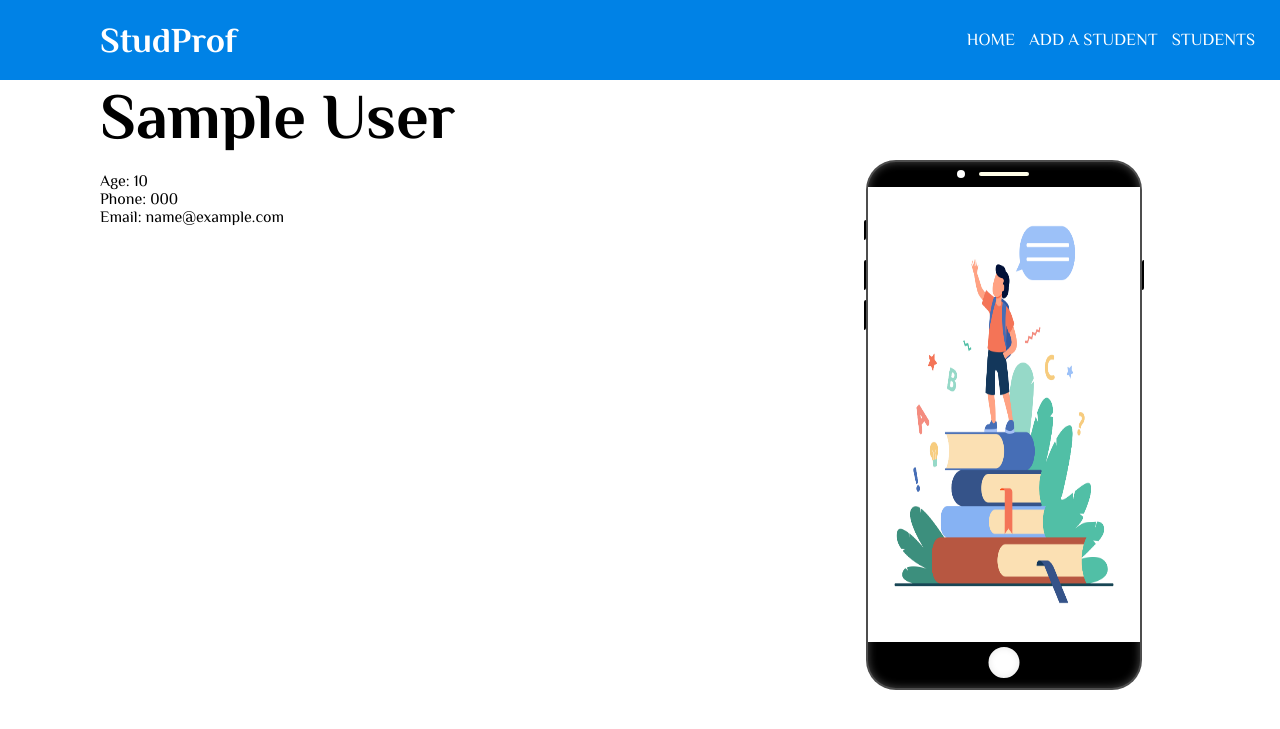
After one commit to asbn223/studprof, a Django app: page /student/1/ in a window 1280 px wide. The commit adds this page. Shown: the top 729 px of the page. Run offline with Django 3.2, Linux system fonts and the light colour scheme; tables that the repository leaves empty hold one stand-in row (values such as "Sample post"); some libraries are stand-ins or nearby versions.

Commit message:
Detail page has been added:

```diff
--- a/dataprocess/urls.py
+++ b/dataprocess/urls.py
@@ -19,7 +19,7 @@ from django.conf.urls.static import static
 from django.conf import settings
 
 from demo.views import demo,add_person
-from student_profile.views import home, add_student_form, student_profile
+from student_profile.views import home, add_student_form, Students, Student_detail
 
 
 urlpatterns = [
@@ -27,6 +27,7 @@ urlpatterns = [
     path('', home, name="home"),
     # path('add/', forms, name="add"),
     path('add/', add_student_form, name="add"),
-    path('student/', student_profile, name="student_profile"),
+    path('student/', Students.as_view(), name="student_profile"),
+    path('student/<pk>/', Student_detail.as_view(), name="student_detail"),
     # path('demo/script',add_person, name="add_person")
 ] + static(settings.STATIC_URL,document_root=settings.STATIC_ROOT) + static(settings.MEDIA_URL, document_root=settings.MEDIA_ROOT)
--- a/demo/models.py
+++ b/demo/models.py
@@ -10,3 +10,6 @@ class Student(models.Model):
 
     def __str__(self):
         return self.name
+
+    def get_absolute_url(self):
+        return "/student/{id}".format(id=self.id)
--- a/static_my_proj/css/main.css
+++ b/static_my_proj/css/main.css
@@ -158,7 +158,6 @@ label.checkbtn{
 }
 
 /*Profile Page*/
-
 .profile-box {
     position: relative;
     width: 300px;
@@ -224,7 +223,6 @@ label.checkbtn{
 
 .profile-box .content {
     position: absolute;
-    bottom: 0;
     left: 10px;
     right: 10px;
     bottom: 10px;
@@ -251,6 +249,159 @@ label.checkbtn{
     font-weight: 200;
     line-height: 20px;
     letter-spacing: 2px;
+}
+
+/*Student Detail Page*/
+
+.banner{
+    position: relative;
+    padding: 0 100px;
+    align-items: center;
+    display: flex;
+}
+
+.context{
+    position: relative;
+    z-index: 2;
+    width: 100%;
+    display: flex;
+    justify-content: space-between;
+    align-items: center;
+    transform-origin: right;
+}
+
+.context .context-box{
+    max-width: 600px;
+}
+
+.context .context-box h2{
+    font-size: 4em;
+}
+
+.context .context-box p{
+    font-size: 1em;
+    margin: 20px 0;
+}
+
+.center{
+    position: absolute;
+    top: 50%;
+    right: 0;
+    transform: translate(-50%, -50%);
+    margin-top: 25px;
+}
+
+.center .mobile{
+    width: 276px;
+    height: 530px;
+    background: #000;
+    border-radius: 30px;
+    border: 2px solid rgba(255,255,255,0.3);
+    box-sizing: border-box;
+    box-shadow: inset 0 0 8px rgba(255,255,255,0.3);
+}
+
+.center .mobile .screen{
+    position: relative;
+    /*width: 256px;*/
+    height: 455px;
+    margin: 25px auto;
+}
+
+.center .mobile .screen img{
+    height: 455px;
+    width: 272px;
+}
+
+.center .mobile .home{
+    position: absolute;
+    bottom: 10px;
+    left: 50%;
+    transform: translateX(-50%);
+    width: 35px;
+    height: 35px;
+    background: #fff;
+    box-shadow: inset 0 0 7px rgba(0,0,0,0.1);
+    border-radius: 50%;
+    border: 2px solid;
+    box-sizing: border-box;
+}
+
+.center .mobile .inner{
+    position: absolute;
+    top: 12px;
+    left: 50%;
+    transform: translateX(-50%);
+    width: 50px;
+    height: 4px;
+    background: #fffee8;
+    border-radius: 2px;
+    box-sizing: border-box;
+}
+
+.center .mobile .inner:before{
+    content: '';
+    position: absolute;
+    top: -2px;
+    left: -22px;
+    background: #fff;
+    width: 8px;
+    height: 8px;
+    border-radius: 50%;
+}
+
+.center .mobile .volume{
+    margin: 0;
+    padding: 0;
+    position: absolute;
+    top: 90px;
+    left: -2px;
+}
+
+.center .mobile .volume li{
+    list-style: none;
+    width: 2px;
+    height: 30px;
+    background: #000;
+    margin: 10px 0;
+    border-top-left-radius: 4px;
+    border-bottom-right-radius: 4px;
+}
+
+.center .mobile .silent{
+    margin: 0;
+    padding: 0;
+    position: absolute;
+    top: 50px;
+    left: -2px;
+}
+
+.center .mobile .silent li{
+    list-style: none;
+    width: 2px;
+    height: 20px;
+    background: #000;
+    margin: 10px 0;
+    border-top-left-radius: 4px;
+    border-bottom-right-radius: 4px;
+}
+
+.center .mobile .sleep{
+    margin: 0;
+    padding: 0;
+    position: absolute;
+    top: 90px;
+    right: -2px;
+}
+
+.center .mobile .sleep li{
+    list-style: none;
+    width: 2px;
+    height: 30px;
+    background: #000;
+    margin: 10px 0;
+    border-top-left-radius: 4px;
+    border-bottom-right-radius: 4px;
 }
 
 
@@ -280,6 +431,7 @@ label.checkbtn{
         left: -100%;
         text-align: center;
         transition: all .5s;
+        z-index: 10;
     }
 
     .navigation ul.menu li.menu-items{
@@ -296,6 +448,7 @@ label.checkbtn{
         left: 0;
     }
 
+
     .box{
         grid-template-columns: 1fr;
     }
@@ -306,9 +459,11 @@ label.checkbtn{
 
     .profile-box{
         height: 400px;
+        z-index: 1;
     }
 
     .profile-box .imgBx img{
         opacity: 1;
+        z-index: 1;
     }
 }
--- a/student_profile/views.py
+++ b/student_profile/views.py
@@ -3,6 +3,8 @@ from django.contrib import messages
 from django.shortcuts import render
 from .forms import StudentForm
 from demo.models import Student
+
+from django.views.generic import ListView, DetailView
 
 
 def home(request):
@@ -36,6 +38,24 @@ def add_student_form(request):
     return render(request, 'add.html', context)
 
 
-def student_profile(request):
+class Students(ListView):
+    template_name = 'student_list.html'
     queryset = Student.objects.all()
-    return render(request, 'student_list.html', context={'title':'Student Profile', 'students': queryset})
+
+    def get_context_data(self, *args, **kwargs):
+        context = super().get_context_data()
+        context['title'] = 'Students'
+
+        return context
+
+
+class Student_detail(DetailView):
+    template_name = 'student_detail.html'
+    queryset = Student.objects.all()
+
+    def get_context_data(self, *args, **kwargs):
+        context = super().get_context_data()
+        # print(context['object'].name)
+        context['title'] = context['object'].name
+
+        return context
--- a/templates/index.html
+++ b/templates/index.html
@@ -12,7 +12,11 @@
     <script src="https://kit.fontawesome.com/a076d05399.js"></script>
     <link rel="stylesheet" href="{% static 'css/main.css' %}">
 </head>
-<body {% if request.get_full_path == student %}style="display: flex;justify-content: center;align-items: center;flex-wrap: wrap;min-height: 100vh;background-size: cover;"{% endif %}>
+<body {% if request.get_full_path == student %}
+        style="display: flex;justify-content: center;
+        align-items: center;flex-wrap: wrap;
+        min-height: 100vh;background-size: cover;"
+    {% endif %}>
     {% include 'navbar.html' %}
     {% block content %}
     {% endblock %}
--- a/templates/navbar.html
+++ b/templates/navbar.html
@@ -1,4 +1,4 @@
-
+{% url 'student_profile' as student %}
 <nav class="navigation">
     <input type="checkbox" id="check">
     <label for="check" class="checkbtn">
@@ -9,5 +9,14 @@
         <li class="menu-items"><a href="{% url 'home' %}">Home</a></li>
         <li class="menu-items"><a href="{% url 'add' %}">Add a Student</a></li>
         <li class="menu-items"><a href="{% url 'student_profile' %}">Students</a></li>
+        {% if request.get_full_path == student  %}
+            <li class="menu-items">
+               <form action="">
+                    <input type="file" accept=".csv">
+                    <button type="submit">Upload</button>
+                </form>
+           </li>
+        {% endif %}
+
     </ul>
 </nav>
--- /dev/null
+++ b/templates/student_detail.html
@@ -0,0 +1,35 @@
+{% extends 'index.html' %}
+{% load static %}
+
+{% block content %}
+    <div class="banner">
+        <div class="context">
+            <div class="context-box">
+                <h2>{{ object.name }}</h2>
+                <p>Age: {{ object.age }}<br>Phone: {{ object.phone }}<br>Email: {{ object.email }}</p>
+            </div>
+        </div>
+    </div>
+
+    <div class="center">
+            <div class="mobile">
+                <div class="screen">
+                    <img src="{% static 'img/default_pic.jpg' %}" alt="">
+                </div>
+                <div class="home"></div>
+                <div class="inner"></div>
+                <ul class="volume">
+                    <li></li>
+                    <li></li>
+                </ul>
+                <ul class="silent">
+                    <li></li>
+                </ul>
+                <ul class="sleep">
+                    <li></li>
+                </ul>
+            </div>
+        </div>
+
+
+{% endblock %}
```
Also changed, not shown: templates/student_list.html (+5 -2 lines), 1 other file.
